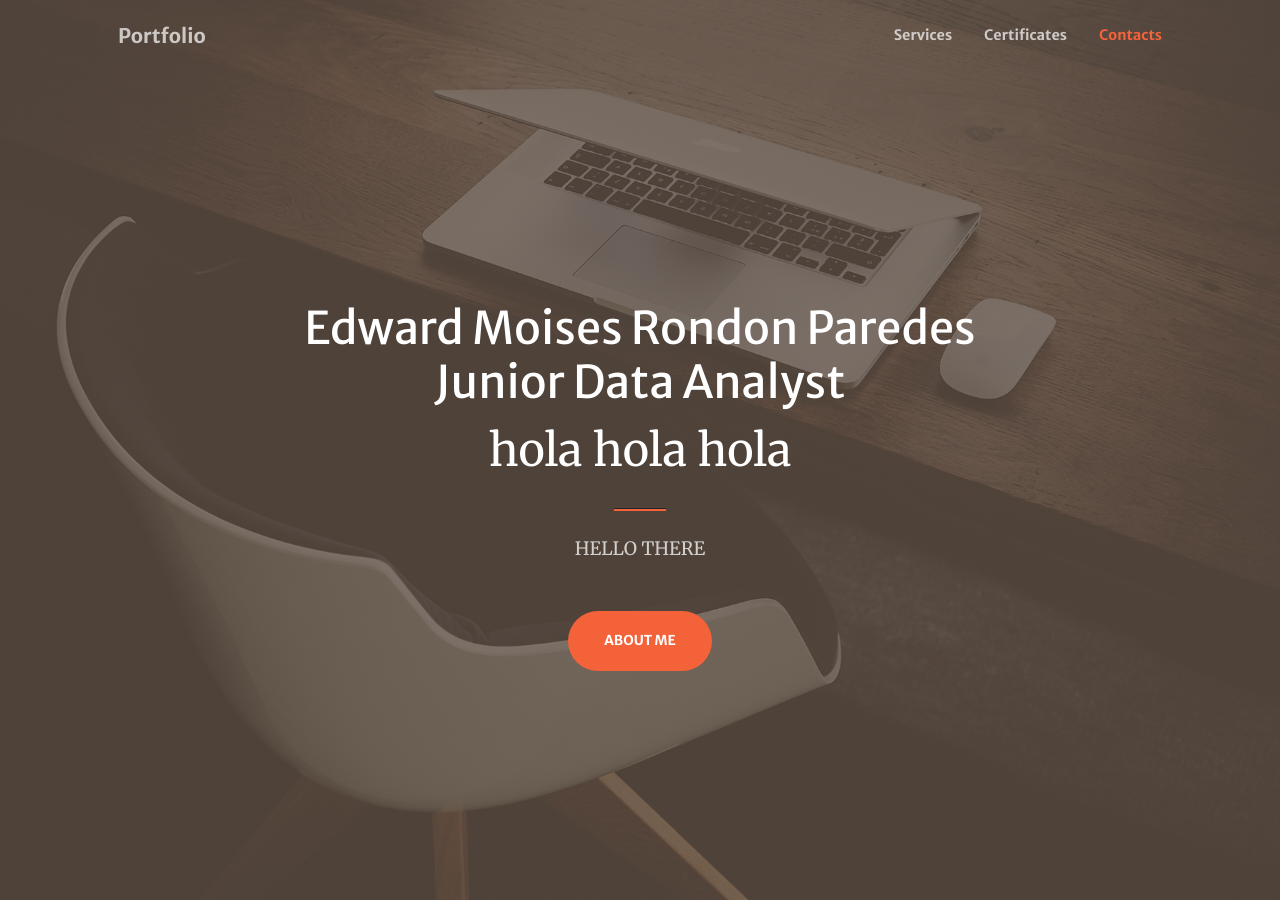
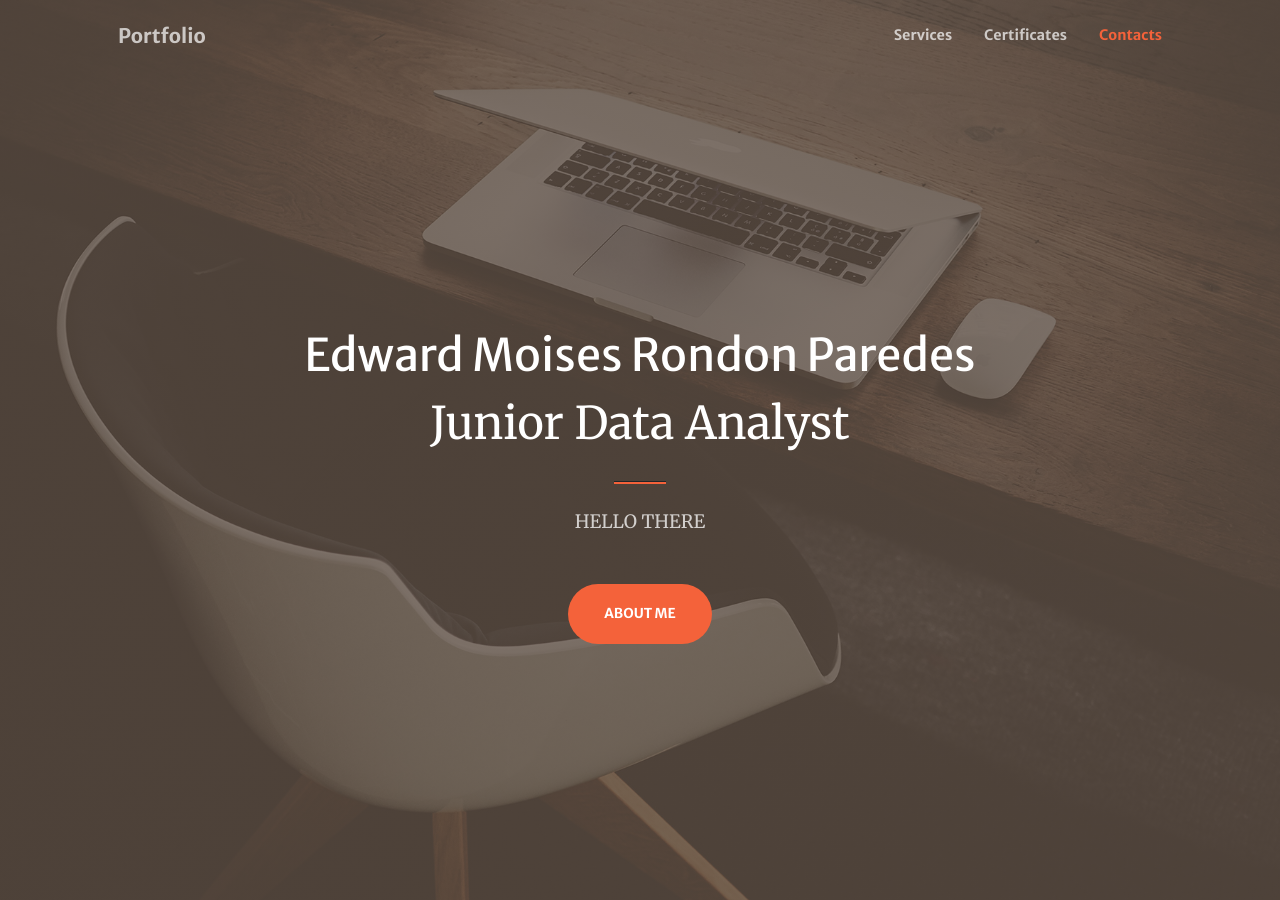
Before and after one commit to Edward-R-analytics/Portfolio, a Jekyll site: the page built from index.md, in a window 1280 px wide and 900 px high. Built offline with Jekyll 4.4.1, drawn with Linux system fonts in a browser that asks for light colours; comment, search, counter and statistics services are not loaded.

Commit message:
segunda linea

```diff
--- a/_layouts/home.html
+++ b/_layouts/home.html
@@ -7,7 +7,7 @@
         <div class="row gx-4 gx-lg-5 h-100 align-items-center justify-content-center text-center">
             <div class="col-lg-8 align-self-end">
                 <h1 class="text-white font-weight-bold" class="site-title" style="font-size: 45px;">{{ page.header.title }}</h1>
-                <p class="text-white font-weight-bold" class="site-title" style="font-size: 45px;"> hola hola hola </p>
+                <p class="text-white font-weight-bold" class="site-title" style="font-size: 45px;"> Junior Data Analyst </p>
                 <hr class="divider" />
             </div>
             <div class="col-lg-8 align-self-baseline">
```
Also changed, not shown: index.md (+0 -1 lines).
